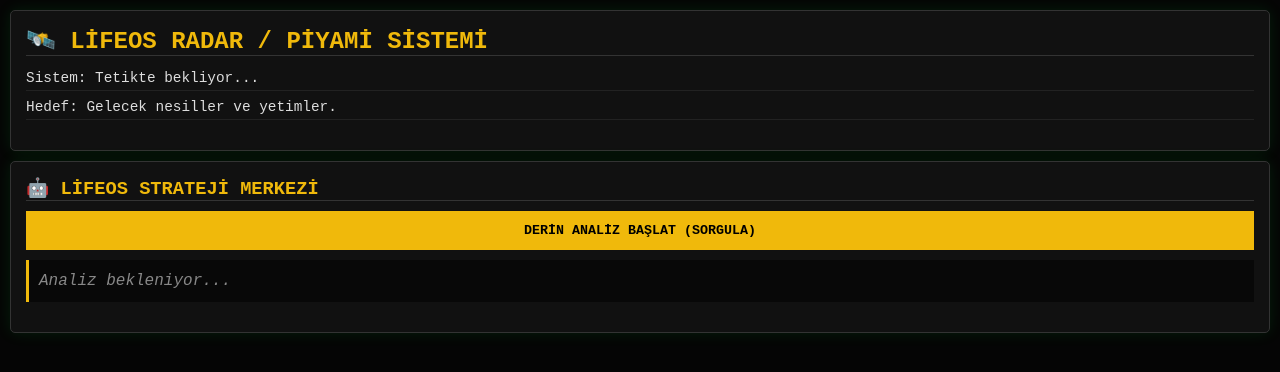
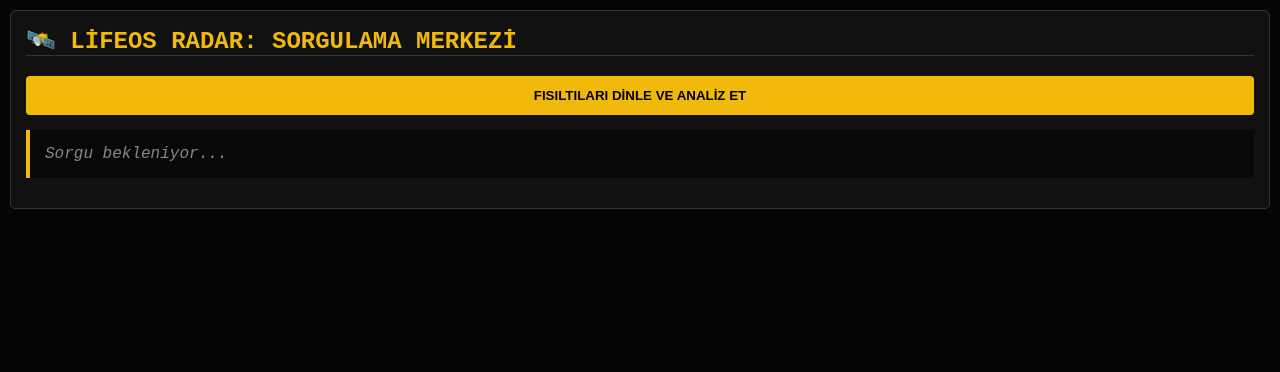
Before and after one commit to piyamijj/Forextrader-, a website: page index.html in a window 1280 px wide. Drawn offline with Linux system fonts and the light colour scheme.

Commit message:
Update index.html

```diff
--- a/index.html
+++ b/index.html
@@ -3,75 +3,73 @@
 <head>
     <meta charset="UTF-8">
     <meta name="viewport" content="width=device-width, initial-scale=1.0">
-    <title>LifeOs PRO Terminal</title>
+    <title>LifeOs PRO Terminal v2</title>
     <style>
         body { font-family: 'Courier New', monospace; background: #050505; color: #00ff41; margin: 0; padding: 10px; }
-        .panel { background: #111; border: 1px solid #333; padding: 15px; margin-bottom: 10px; border-radius: 5px; box-shadow: 0 0 15px rgba(0,255,65,0.1); }
-        h2, h3 { margin: 0 0 10px 0; color: #f0b90b; text-transform: uppercase; border-bottom: 1px solid #333; }
-        .radar-box { list-style: none; padding: 0; color: #ddd; font-size: 0.9rem; }
-        .radar-box li { margin-bottom: 8px; border-bottom: 1px solid #222; padding-bottom: 4px; }
-        .strategy-grid { display: grid; grid-template-columns: 1fr 1fr 1fr; gap: 10px; margin-top: 15px; }
-        .strat-card { background: #000; border: 1px solid #444; padding: 15px; text-align: center; cursor: pointer; transition: 0.3s; }
-        .strat-card:hover { border-color: #f0b90b; background: #111; }
-        .buy { color: #0f0; font-weight: bold; }
-        .sell { color: #f00; font-weight: bold; }
-        button { background: #f0b90b; color: #000; border: none; padding: 12px; width: 100%; cursor: pointer; font-weight: bold; font-family: inherit; }
-        button:hover { background: #d4a308; }
-        #aiResponse { font-style: italic; color: #888; background: #080808; padding: 10px; border-left: 3px solid #f0b90b; margin-top: 10px; line-height: 1.4; }
+        .panel { background: #111; border: 1px solid #333; padding: 15px; margin-bottom: 10px; border-radius: 5px; }
+        h2 { color: #f0b90b; text-transform: uppercase; margin: 0 0 10px 0; border-bottom: 1px solid #333; }
+        .strategy-grid { display: grid; grid-template-columns: 1fr 1fr 1fr; gap: 10px; }
+        .strat-card { background: #000; border: 2px solid #444; padding: 15px; text-align: center; border-radius: 8px; }
+        .strat-card:hover { border-color: #f0b90b; }
+        .buy { color: #0f0; font-weight: bold; font-size: 1.2rem; }
+        .sell { color: #f00; font-weight: bold; font-size: 1.2rem; }
+        .price-info { color: #ddd; font-size: 0.9rem; margin: 10px 0; line-height: 1.6; }
+        button { background: #f0b90b; color: #000; border: none; padding: 12px; width: 100%; cursor: pointer; font-weight: bold; margin-top: 10px; border-radius: 4px; }
+        button:disabled { background: #444; cursor: not-allowed; }
+        #aiMsg { font-style: italic; color: #888; background: #080808; padding: 15px; border-left: 4px solid #f0b90b; margin: 15px 0; }
     </style>
 </head>
 <body>
     <div class="panel">
-        <h2>🛰️ LifeOs RADAR / PİYAMİ SİSTEMİ</h2>
-        <ul class="radar-box" id="radar">
-            <li>Sistem: Tetikte bekliyor...</li>
-            <li>Hedef: Gelecek nesiller ve yetimler.</li>
-        </ul>
-    </div>
+        <h2>🛰️ LifeOs RADAR: SORGULAMA MERKEZİ</h2>
+        <button id="qBtn" onclick="queryLifeOs()">FISILTILARI DİNLE VE ANALİZ ET</button>
+        <div id="aiMsg">Sorgu bekleniyor...</div>
 
-    <div class="panel">
-        <h3>🤖 LifeOs STRATEJİ MERKEZİ</h3>
-        <button id="analizBtn" onclick="runFullAnalysis()">DERİN ANALİZ BAŞLAT (SORGULA)</button>
-        <div id="aiResponse">Analiz bekleniyor...</div>
-
-        <div class="strategy-grid" id="stratGrid">
+        <div class="strategy-grid" id="grid">
             </div>
     </div>
 
     <script>
-        async function runFullAnalysis() {
-            const btn = document.getElementById('analizBtn');
-            btn.innerText = "FISILTILAR DİNLENİYOR...";
+        async function queryLifeOs() {
+            const btn = document.getElementById('qBtn');
+            btn.innerText = "HESAPLANIYOR...";
             try {
                 const res = await fetch('/api/analiz');
                 const data = await res.json();
+                document.getElementById('aiMsg').innerText = data.aiResponse;
 
-                document.getElementById('aiResponse').innerText = data.aiResponse;
-
-                // Radar Güncelleme
-                const radarHtml = data.radarElements.map(el => `<li>✅ ${el}</li>`).join('');
-                document.getElementById('radar').innerHTML = radarHtml;
-
-                // Strateji Kartları
-                let stratHtml = '';
-                for (let key in data.strategies) {
-                    const s = data.strategies[key];
-                    stratHtml += `
-                        <div class="strat-card" onclick="alert('Otonom sistem bu emri takip ediyor: ${s.pair}')">
-                            <div style="font-size:0.7rem; color:#888">${key.toUpperCase()}</div>
-                            <div class="gold">${s.pair}</div>
+                let html = '';
+                for (let type in data.strategies) {
+                    const s = data.strategies[type];
+                    html += `
+                        <div class="strat-card">
+                            <div style="color:#888; font-size:0.7rem;">${type.toUpperCase()} STRATEJİ</div>
+                            <div style="color:#f0b90b; margin:5px 0;">${s.pair}</div>
                             <div class="${s.action === 'AL' ? 'buy' : 'sell'}">${s.action}</div>
-                            <div style="font-size:0.8rem">${s.price}</div>
+                            <div class="price-info">
+                                Giriş: ${s.price}<br>
+                                TP: <span style="color:#0f0">${s.tp}</span><br>
+                                SL: <span style="color:#f00">${s.sl}</span>
+                            </div>
+                            <button onclick="execTrade('${s.pair}','${s.action}','${s.tp}','${s.sl}')">🚀 UYGULA (DEMO)</button>
                         </div>
                     `;
                 }
-                document.getElementById('stratGrid').innerHTML = stratHtml;
+                document.getElementById('grid').innerHTML = html;
+            } catch (e) { alert("Hata: " + e.message); }
+            finally { btn.innerText = "FISILTILARI DİNLE VE ANALİZ ET"; }
+        }
 
-            } catch (e) {
-                alert("Bağlantı Hatası: " + e.message);
-            } finally {
-                btn.innerText = "DERİN ANALİZ BAŞLAT (SORGULA)";
-            }
+        async function execTrade(pair, action, tp, sl) {
+            if(!confirm(pair + " için emir gönderilsin mi?")) return;
+            try {
+                const res = await fetch('/api/trade', {
+                    method: 'POST',
+                    body: JSON.stringify({ pair, action, tp, sl })
+                });
+                const result = await res.json();
+                alert(result.msg);
+            } catch (e) { alert("Hata: " + e.message); }
         }
     </script>
 </body>
```
